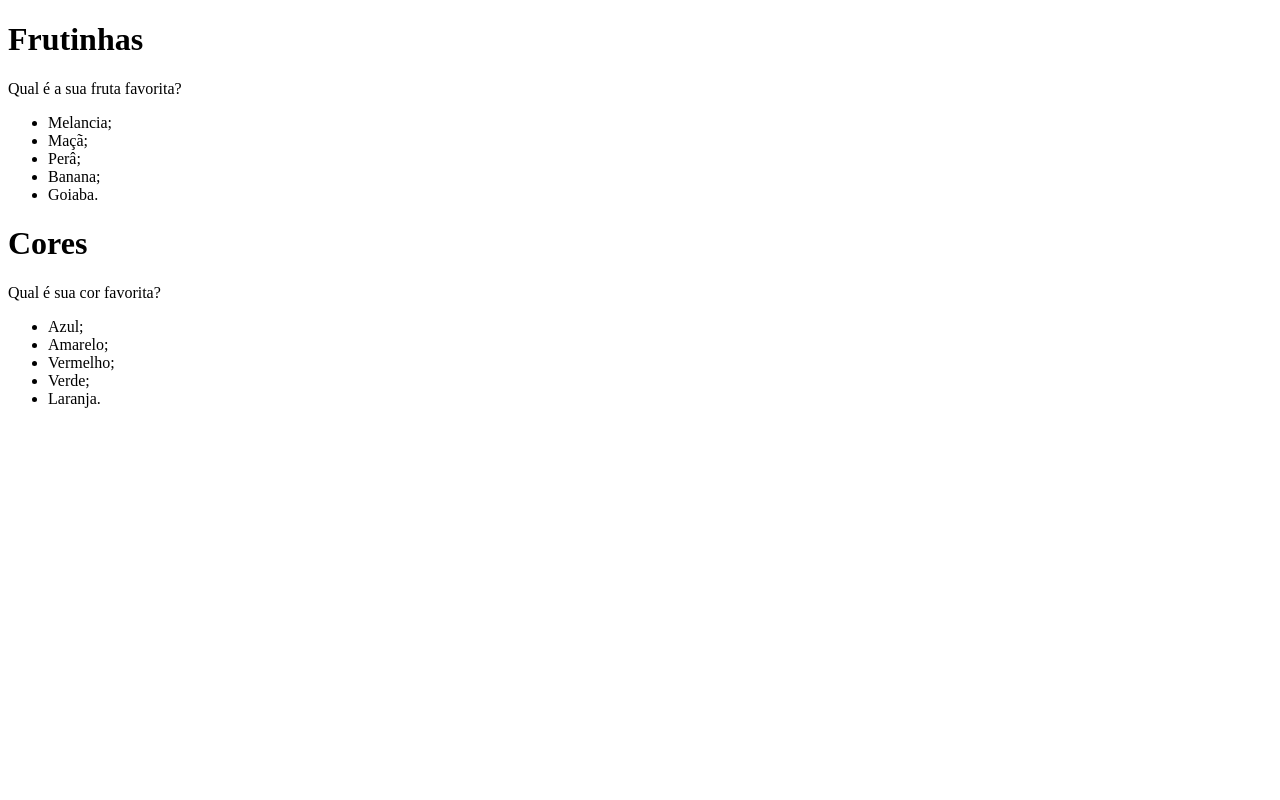
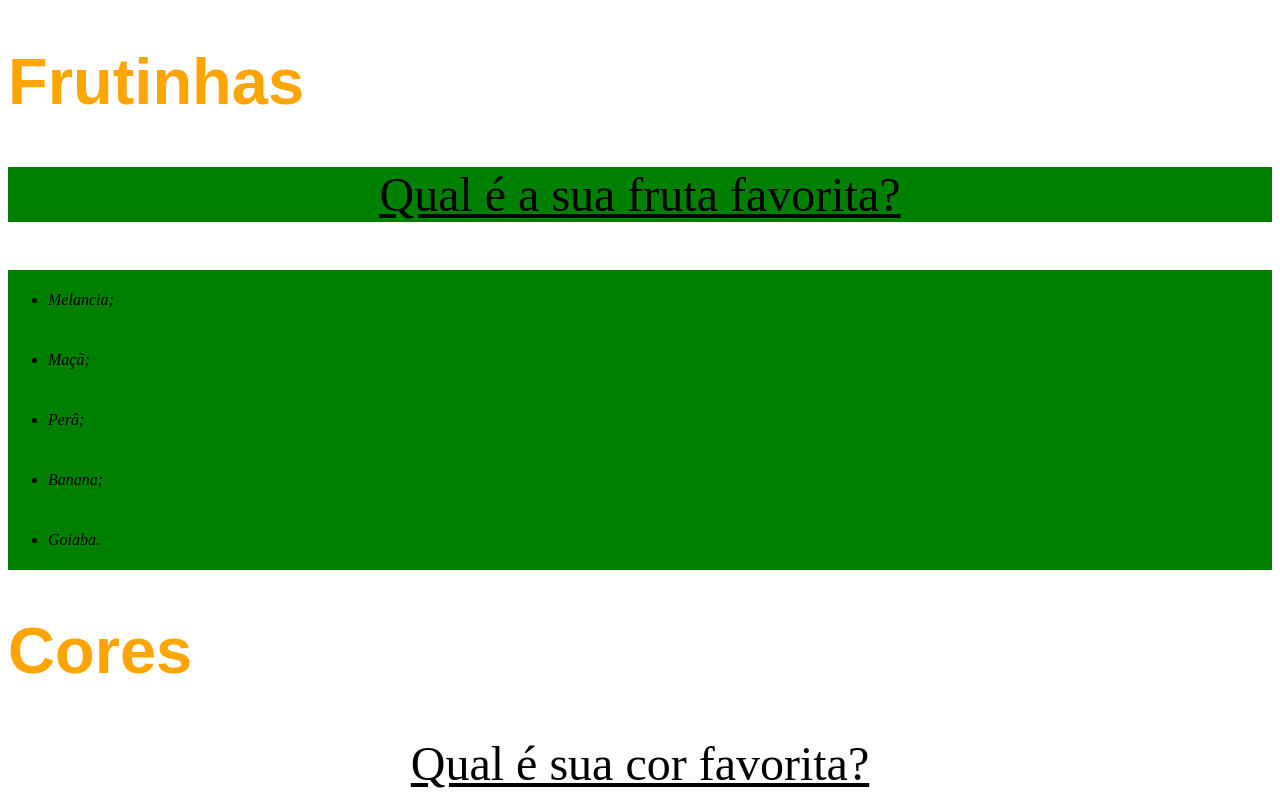
Before and after one commit to milena-cordeiro/trybe-exercicios, a plain HTML site: page index.html in a window 1280 px wide. Shown: the top 800 px of the page. Drawn offline with Linux system fonts and the light colour scheme.

Commit message:
corrigindo a palavra text na tag link

```diff
--- a/index.html
+++ b/index.html
@@ -4,8 +4,8 @@
     <meta charset="UTF-8">
     <meta http-equiv="X-UA-Compatible" content="IE=edge">
     <meta name="viewport" content="width=device-width, initial-scale=1.0">
-    <link rel="stylesheet" type="texto/css" href="style.css">
     <title>Básico CSS</title>
+    <link rel="stylesheet" type="text/css" href="style.css">
     <style>
      </style>
 </head>
```
